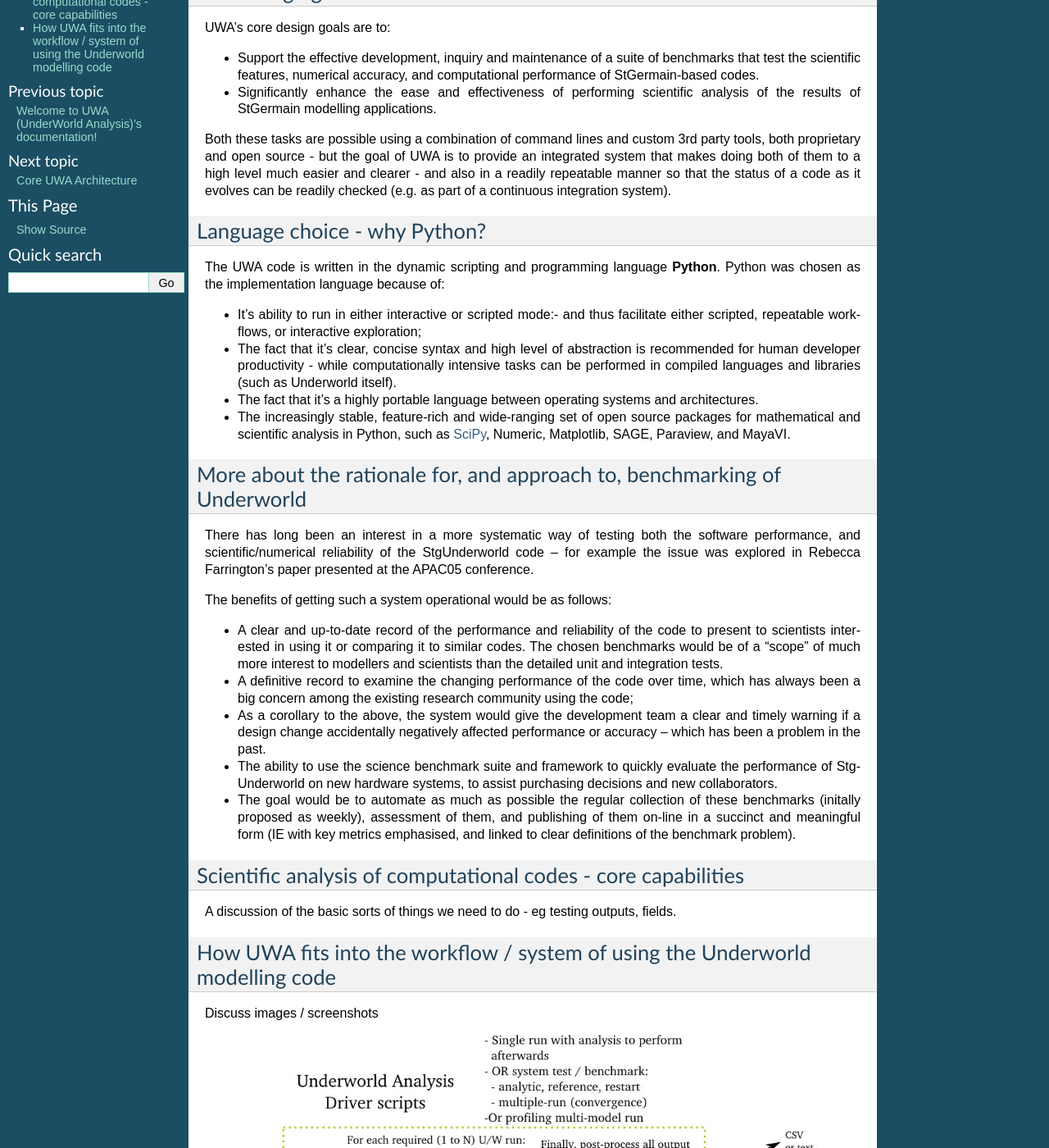
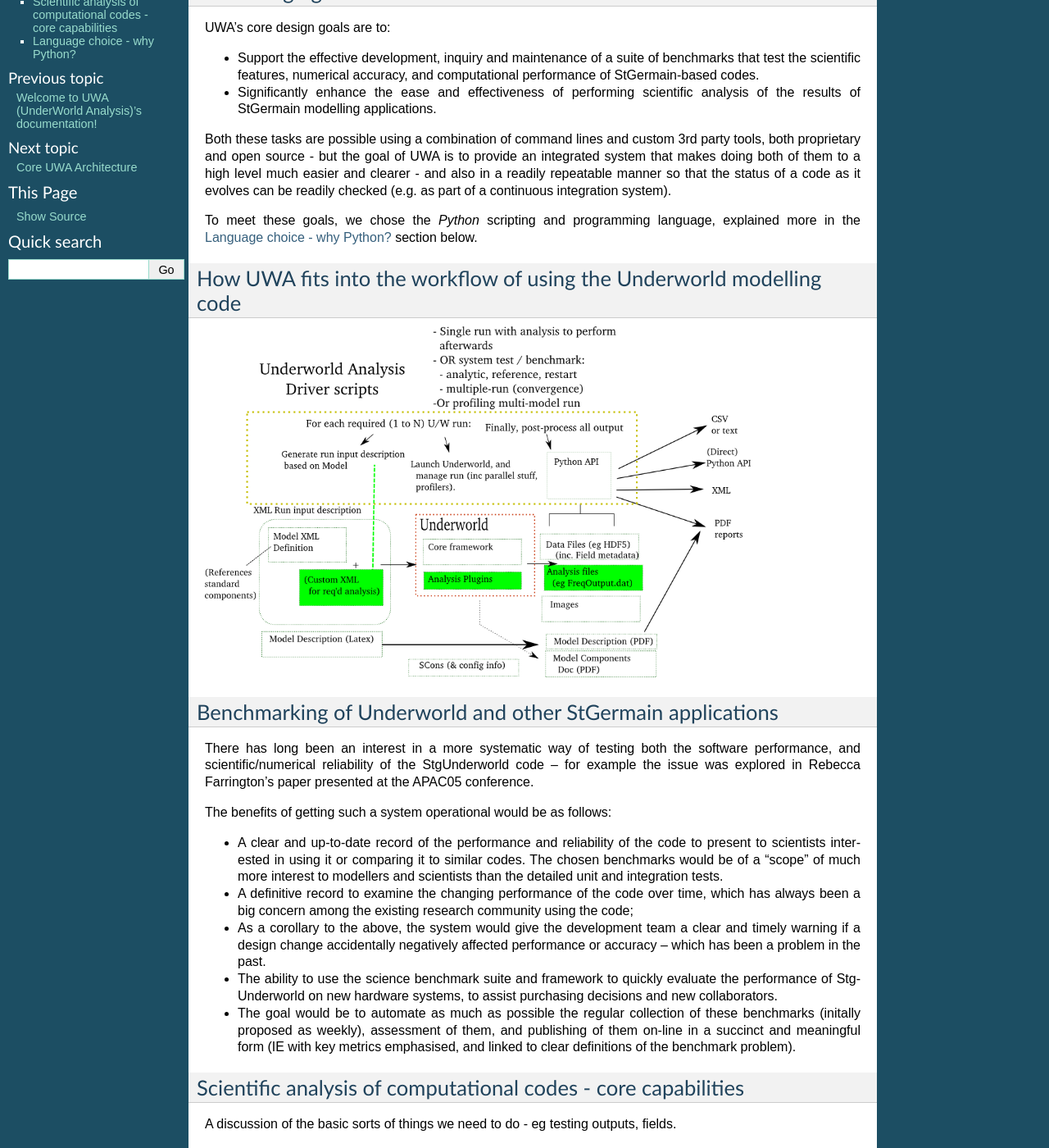
Before and after one commit to PatSunter/credo, a Sphinx documentation site: the page built from doc/uwa-intro.rst, in a window 1280 px wide and 1400 px high, scrolled down 354 px. Shown: the whole window at 82% size. Built offline with Sphinx 7.4.7, drawn with Linux system fonts in a browser that asks for light colours; part of the change alters nothing that is shown; some of the changed text lies outside the part shown.

Commit message:
Some minor improvements to the UWA introductory document (rearranging section order, and improving flow).

```diff
--- a/doc/uwa-intro.rst
+++ b/doc/uwa-intro.rst
@@ -32,32 +32,22 @@ much easier and clearer - and also in a readily repeatable manner so that
 the status of a code as it evolves can be readily checked (e.g. as part of
 a continuous integration system).
 
+To meet these goals, we chose the *Python* scripting and programming language,
+explained more in the :ref:`uwa-why_python` section below.
+
 .. Would be good to footnote some stuff in the paragraph above.
 
-Language choice - why Python?
-=============================
 
-The UWA code is written in the dynamic scripting and programming language
-**Python**. Python was chosen as the implementation language because of:
+How UWA fits into the workflow of using the Underworld modelling code
+=====================================================================
 
-* It's ability to run in either interactive or scripted mode:- and thus
-  facilitate either scripted, repeatable workflows, or interactive exploration;
-* The fact that it's clear, concise syntax and high level of abstraction is
-  recommended for human developer productivity - while computationally
-  intensive tasks can be performed in compiled languages and libraries (such as
-  Underworld itself).
-* The fact that it's a highly portable language between operating systems and
-  architectures.
-* The increasingly stable, feature-rich and wide-ranging set of open source
-  packages for mathematical and scientific analysis in Python, such as
-  `SciPy <http://www.scipy.org/>`_, Numeric, Matplotlib, SAGE, Paraview,
-  and MayaVI.
 
-.. Something about not preventing users from using 3rd-part tools, libs
-  afterwards - in this case, UWA helps access data in needed format.
+.. image:: _static/UWAnalysis-detail.*
+   :scale: 70 %
 
-More about the rationale for, and approach to, benchmarking of Underworld
-=========================================================================
+
+Benchmarking of Underworld and other StGermain applications
+===========================================================
 
 ..  (Harvest from the specification, and Bec's paper). And also some
   examples of the Wiki pages.
@@ -98,9 +88,26 @@ Scientific analysis of computational codes - core capabilities
 A discussion of the basic sorts of things we need to do - eg testing outputs,
 fields.
 
-How UWA fits into the workflow / system of using the Underworld modelling code
-==============================================================================
+.. _uwa-why_python:
 
-Discuss images / screenshots
+Language choice - why Python?
+=============================
 
-  .. image:: _static/UWAnalysis-detail.jpg
+The UWA code is written in the dynamic scripting and programming language
+**Python**. Python was chosen as the implementation language because of:
+
+* It's ability to run in either interactive or scripted mode:- and thus
+  facilitate either scripted, repeatable workflows, or interactive exploration;
+* The fact that it's clear, concise syntax and high level of abstraction is
+  recommended for human developer productivity - while computationally
+  intensive tasks can be performed in compiled languages and libraries (such as
+  Underworld itself).
+* The fact that it's a highly portable language between operating systems and
+  architectures.
+* The increasingly stable, feature-rich and wide-ranging set of open source
+  packages for mathematical and scientific analysis in Python, such as
+  `SciPy <http://www.scipy.org/>`_, Numeric, Matplotlib, SAGE, Paraview,
+  and MayaVI.
+
+.. Something about not preventing users from using 3rd-part tools, libs
+  afterwards - in this case, UWA helps access data in needed format.
```
